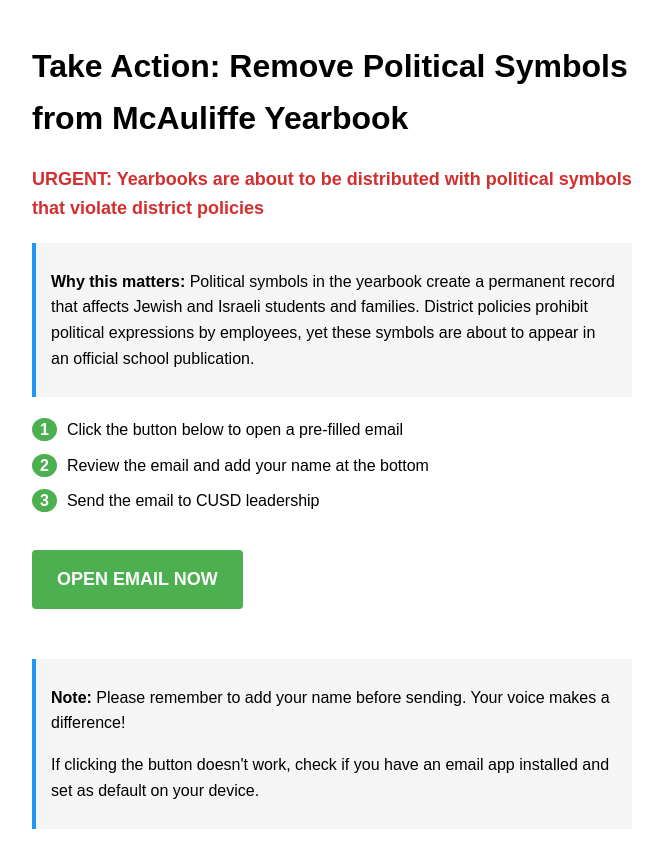
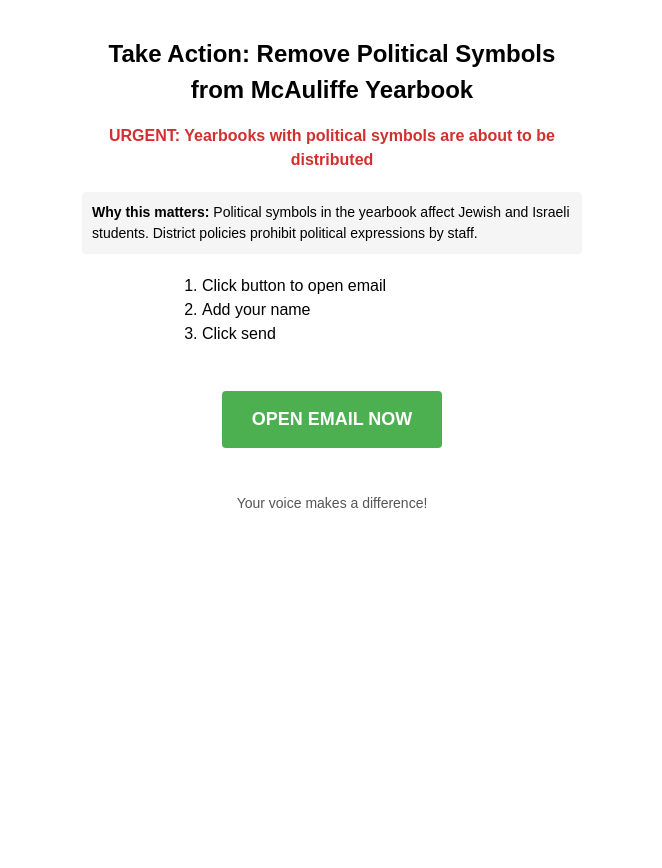
Before and after one commit to McAuliffeJP/mail-to-lists, a plain HTML site: page index.html in a window 1280 px wide. Shown: the whole page, without its empty margins (308-970 px from the left). After the commit the page ends 800 px from the top, so only its background shows below. Drawn offline with Linux system fonts and the light colour scheme.

Commit message:
Update index.html
Improved the page with button layout - simpler, shorter and easier to read

```diff
--- a/index.html
+++ b/index.html
@@ -4,63 +4,69 @@
     <title>Email CUSD Leadership</title>
     <meta name="viewport" content="width=device-width, initial-scale=1">
     <style>
-        body { font-family: Arial; max-width: 600px; margin: 0 auto; padding: 20px; line-height: 1.6; }
+        body {
+            font-family: Arial;
+            max-width: 500px;
+            margin: 0 auto;
+            padding: 20px;
+            line-height: 1.5;
+            text-align: center;
+        }
+        h1 {
+            font-size: 24px;
+            margin-bottom: 15px;
+        }
+        .urgent {
+            color: #d32f2f;
+            font-weight: bold;
+            font-size: 16px;
+            margin-bottom: 20px;
+        }
         .button {
             background-color: #4CAF50;
             color: white;
-            padding: 15px 25px;
+            padding: 15px 30px;
             text-decoration: none;
             display: inline-block;
             border-radius: 4px;
             font-size: 18px;
-            margin: 20px 0;
+            margin: 25px 0;
             font-weight: bold;
         }
-        .urgent {
-            color: #d32f2f;
-            font-weight: bold;
-            font-size: 18px;
-            margin-bottom: 20px;
+        .steps {
+            text-align: left;
+            max-width: 300px;
+            margin: 20px auto;
+            font-size: 16px;
         }
-        .info-box {
+        .note {
+            font-size: 14px;
+            margin-top: 20px;
+            color: #555;
+        }
+        .why {
             background-color: #f5f5f5;
-            border-left: 4px solid #2196F3;
-            padding: 10px 15px;
-            margin: 20px 0;
-        }
-        .steps {
-            counter-reset: step-counter;
-            list-style-type: none;
-            padding-left: 0;
-        }
-        .steps li {
-            margin-bottom: 10px;
-            counter-increment: step-counter;
-        }
-        .steps li::before {
-            content: counter(step-counter);
-            background-color: #4CAF50;
-            color: white;
-            font-weight: bold;
-            padding: 3px 8px;
-            border-radius: 50%;
-            margin-right: 10px;
+            padding: 10px;
+            border-radius: 4px;
+            margin: 15px 0;
+            font-size: 14px;
+            text-align: left;
         }
     </style>
 </head>
 <body>
     <h1>Take Action: Remove Political Symbols from McAuliffe Yearbook</h1>
 
-    <p class="urgent">URGENT: Yearbooks are about to be distributed with political symbols that violate district policies</p>
+    <p class="urgent">URGENT: Yearbooks with political symbols are about to be distributed</p>
 
-    <div class="info-box">
-        <p><strong>Why this matters:</strong> Political symbols in the yearbook create a permanent record that affects Jewish and Israeli students and families. District policies prohibit political expressions by employees, yet these symbols are about to appear in an official school publication.</p>
+    <div class="why">
+        <strong>Why this matters:</strong> Political symbols in the yearbook affect Jewish and Israeli students. District policies prohibit political expressions by staff.
     </div>
 
     <ol class="steps">
-        <li>Click the button below to open a pre-filled email</li>
-        <li>Review the email and add your name at the bottom</li>
-        <li>Send the email to CUSD leadership</li>
+        <li>Click button to open email</li>
+        <li>Add your name</li>
+        <li>Click send</li>
     </ol>
 
     <a
@@ -71,9 +77,6 @@
         OPEN EMAIL NOW
     </a>
 
-    <div class="info-box" style="margin-top: 30px;">
-        <p><strong>Note:</strong> Please remember to add your name before sending. Your voice makes a difference!</p>
-        <p>If clicking the button doesn't work, check if you have an email app installed and set as default on your device.</p>
-    </div>
+    <p class="note">Your voice makes a difference!</p>
 </body>
 </html>
```
